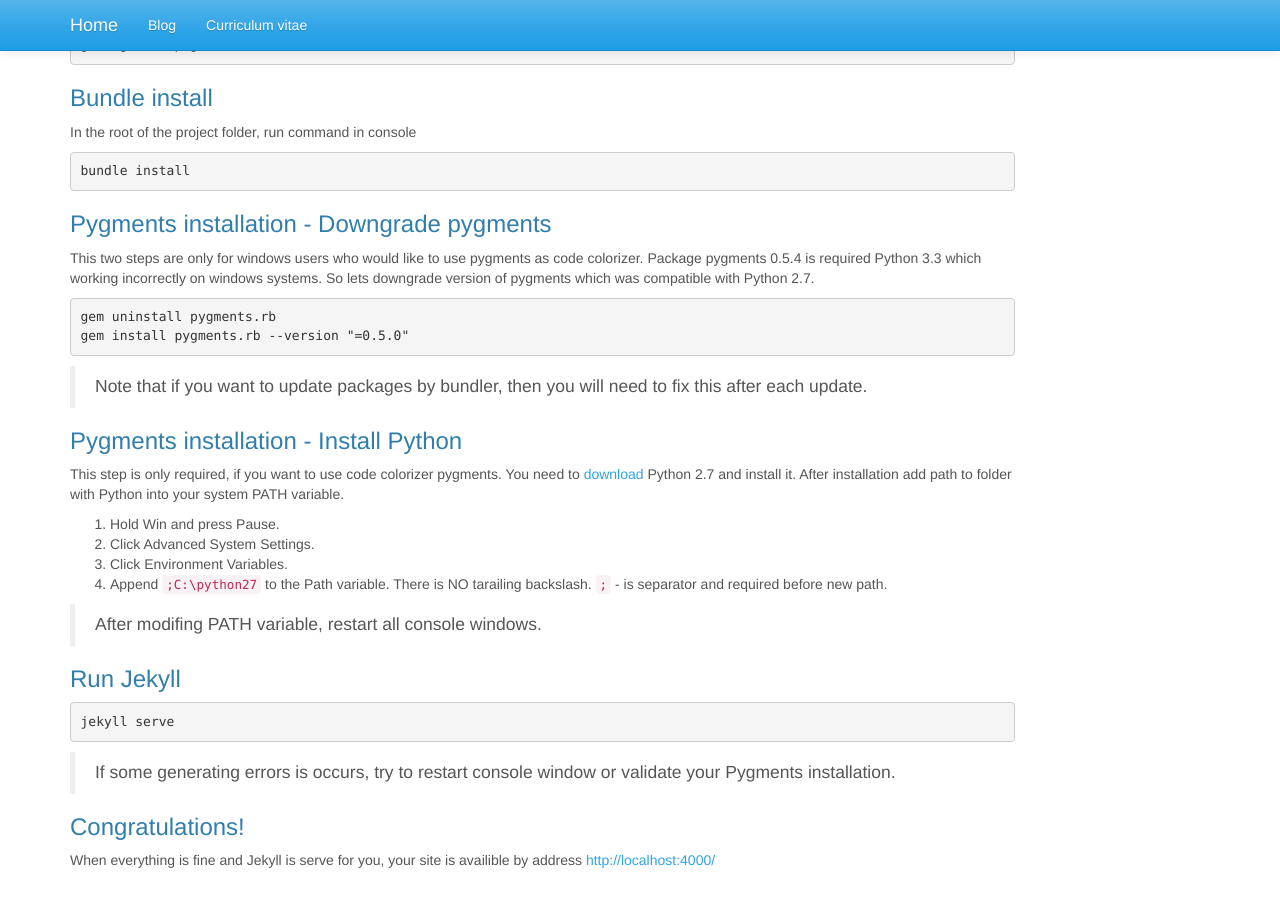
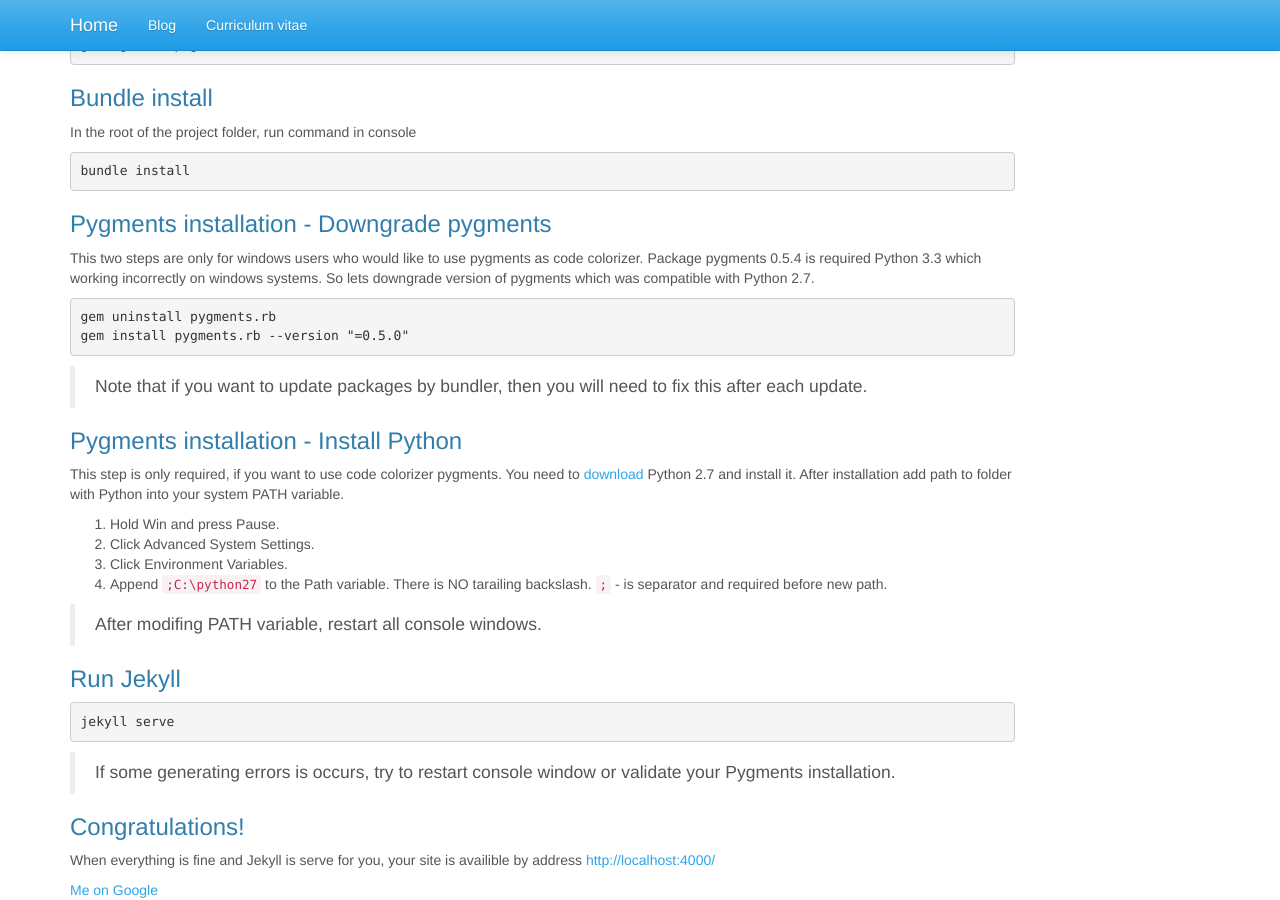
Before and after one commit to FoC-/foc-.github.com, a Jekyll site: the page built from _posts/2013-11-22-install-jekyll-on-windows-for-github-pages.md, in a window 1280 px wide and 900 px high, scrolled down 718 px. Built offline with Jekyll 4.4.1, drawn with Linux system fonts in a browser that asks for light colours; Markdown is read by kramdown in place of the engine named in the settings.

Commit message:
Added author

```diff
--- a/_layouts/post.html
+++ b/_layouts/post.html
@@ -9,4 +9,5 @@ scripts: ["disqus", "share"]
   {% if page.is.commentsEnabled %}
   <div id="disqus_thread" data-disqus-shortname="{{ site.disqus.shortname }}" data-disqus-identifier="{{ page.url }}" data-disqus-url="http://chaoswalker.net{{ page.url }}" class="hidden-print"></div>
   {% endif %}
+  <a href="https://plus.google.com/+NickolayKush?rel=author">Me on Google</a>
 </div>
```
